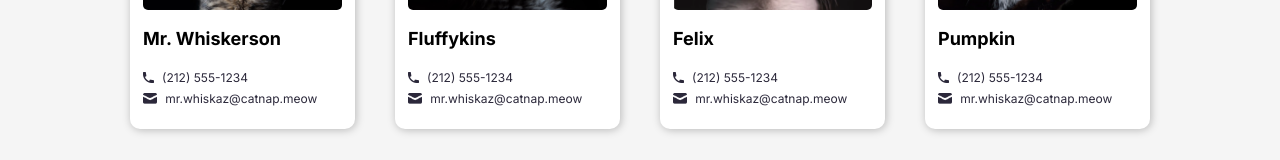
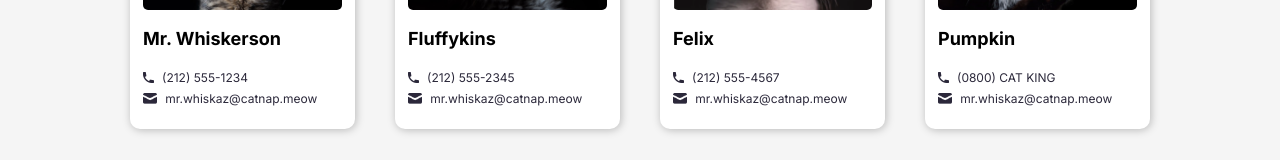
Before and after one commit to mudimurtala/BuildAndLearn, a React (Vite) app in the folder react-phonebook/: page / in a window 1280 px wide. Shown: the part 405-565 px from the top of the page. Built offline with nearby package versions, Linux system fonts and the light colour scheme.

Commit message:
Add files

```diff
--- a/react-phonebook/Contact.jsx
+++ b/react-phonebook/Contact.jsx
@@ -22,7 +22,7 @@ export default function Contact(props) {
                     src="./images/phone-icon.png"
                     alt="phone icon"
                 />
-                <p>(212) 555-1234</p>
+                <p>{props.phone}</p>
             </div>
             <div className="info-group">
                 <img
```
